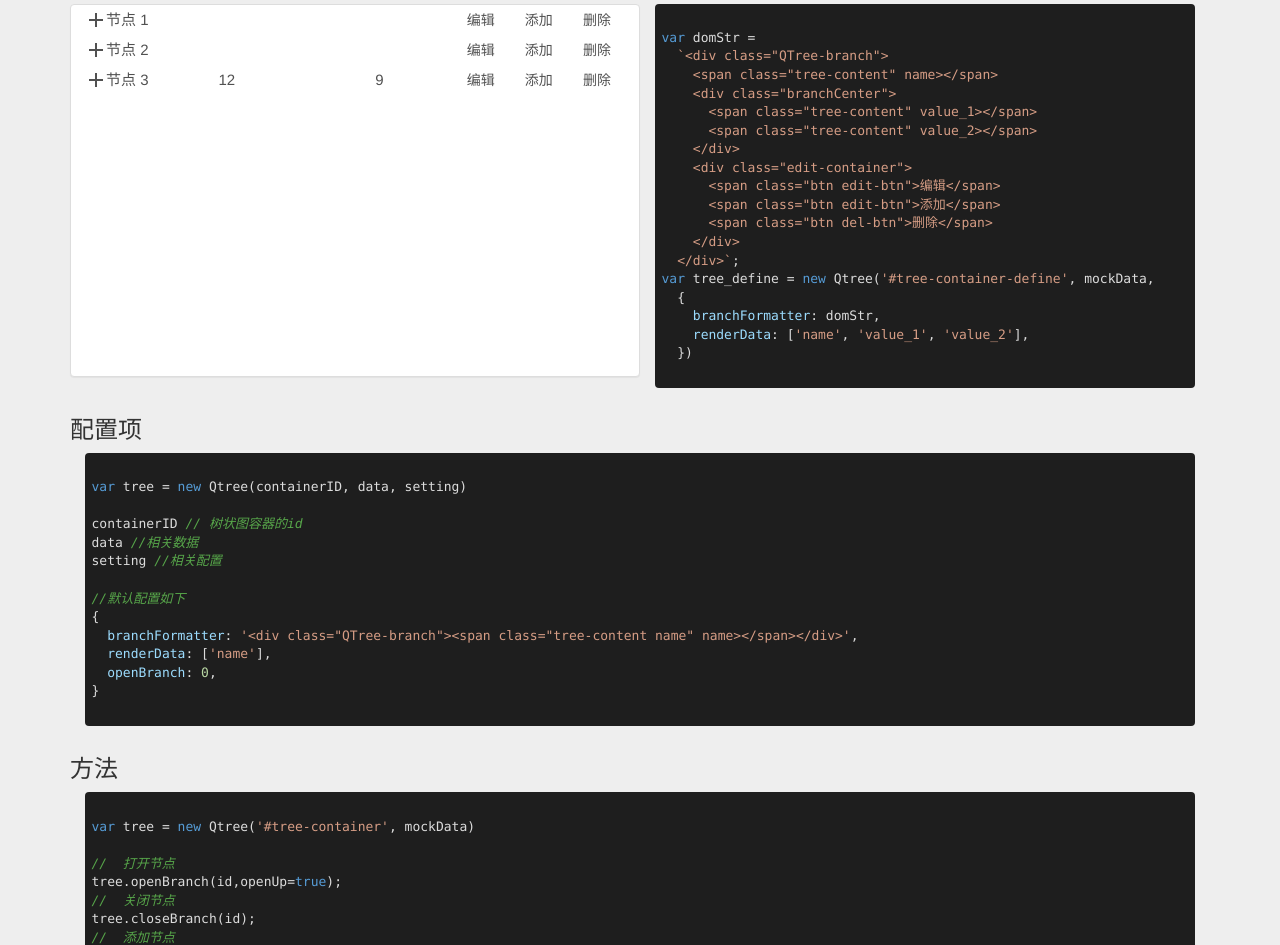
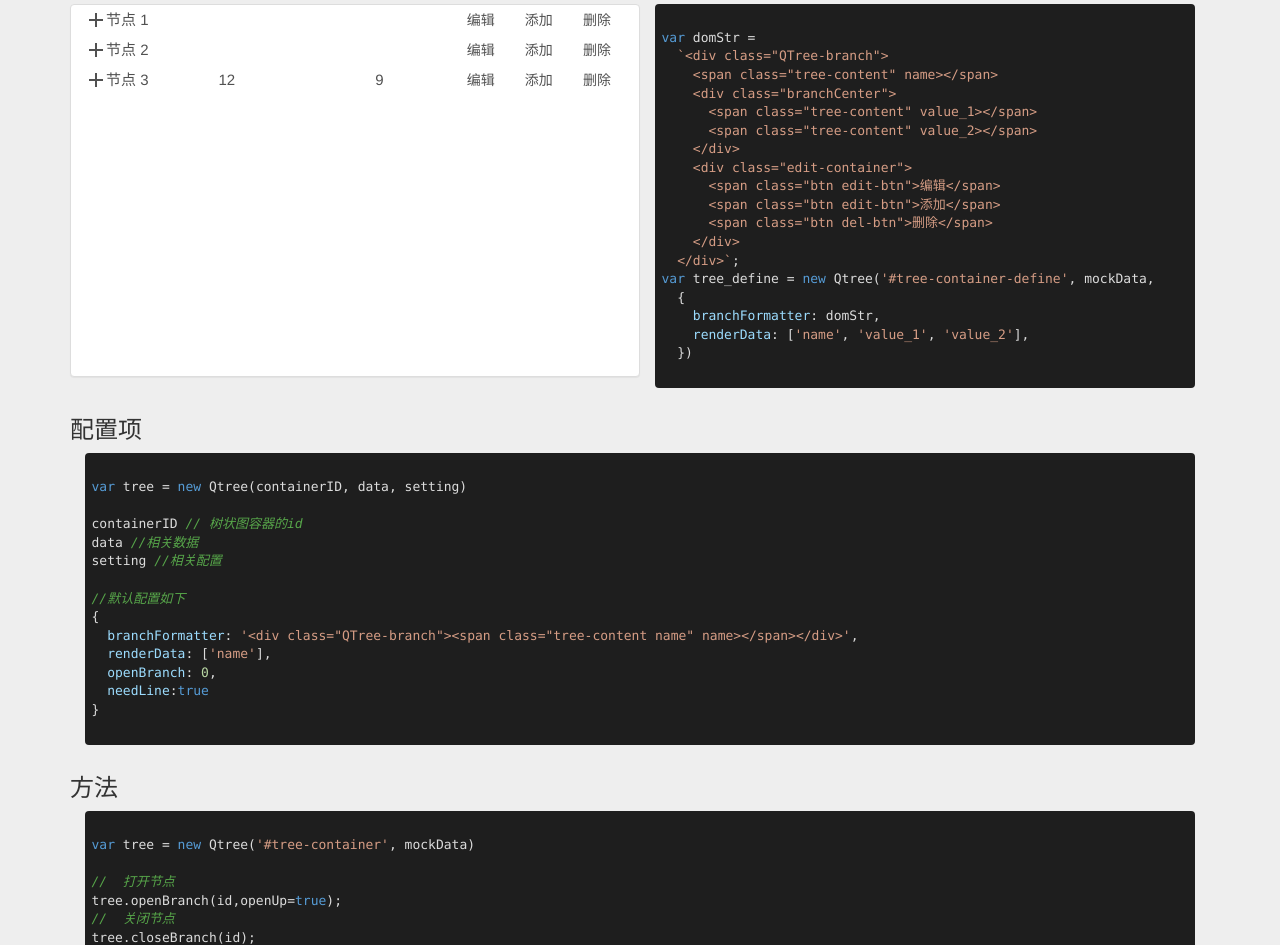
Before and after one commit to QiShaoXuan/QTree, a website: page example/index.html in a window 1280 px wide. Shown: the part 429-1374 px from the top of the page. Drawn offline with Linux system fonts and the light colour scheme.

Commit message:
更新了指示线说明

```diff
--- a/example/index.html
+++ b/example/index.html
@@ -113,6 +113,7 @@ setting //相关配置
   branchFormatter: '&lt;div class="QTree-branch"&gt;&lt;span class="tree-content name" name&gt;&lt;/span&gt;&lt;/div&gt;',
   renderData: ['name'],
   openBranch: 0,
+  needLine:true
 }
       </code></pre>
     </div>
```
Also changed, not shown: readme.md.
